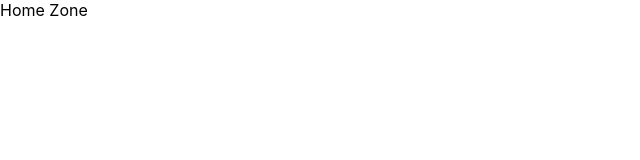
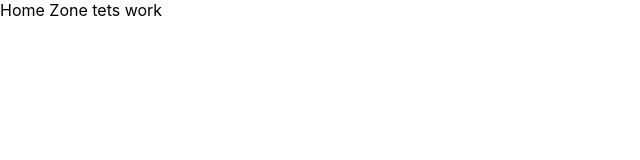
Before and after one commit to robin-fareye/reactjs-frontend-flipzone, a React (Create React App) app: page / in a window 1280 px wide. Shown: the top 160 px of the page, without its empty margins (0-640 px from the left). Built offline with nearby package versions, Linux system fonts and the light colour scheme.

Commit message:
newCommit

```diff
--- a/src/component/home/Home.js
+++ b/src/component/home/Home.js
@@ -3,7 +3,7 @@ import './Home.css'
 
 const Home = () => {
   return (
-    <div>Home Zone</div>
+    <div>Home Zone tets work</div>
   )
 }
 
```
